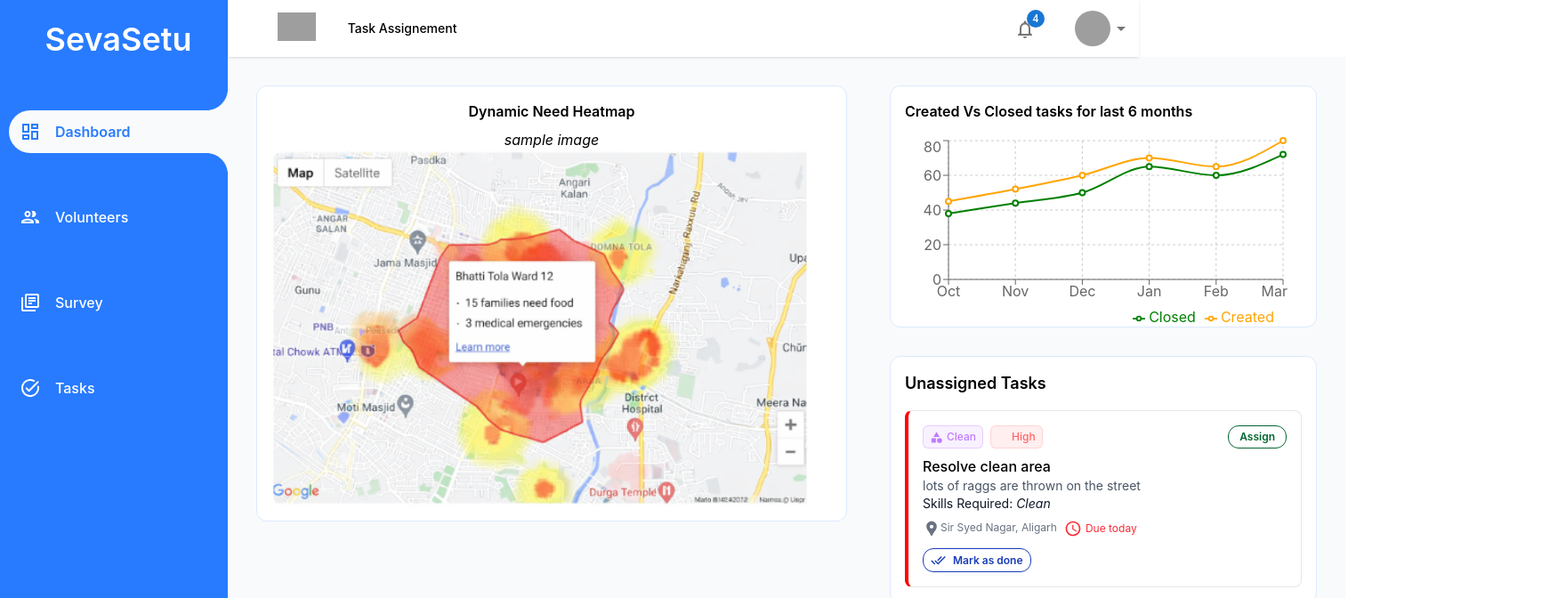
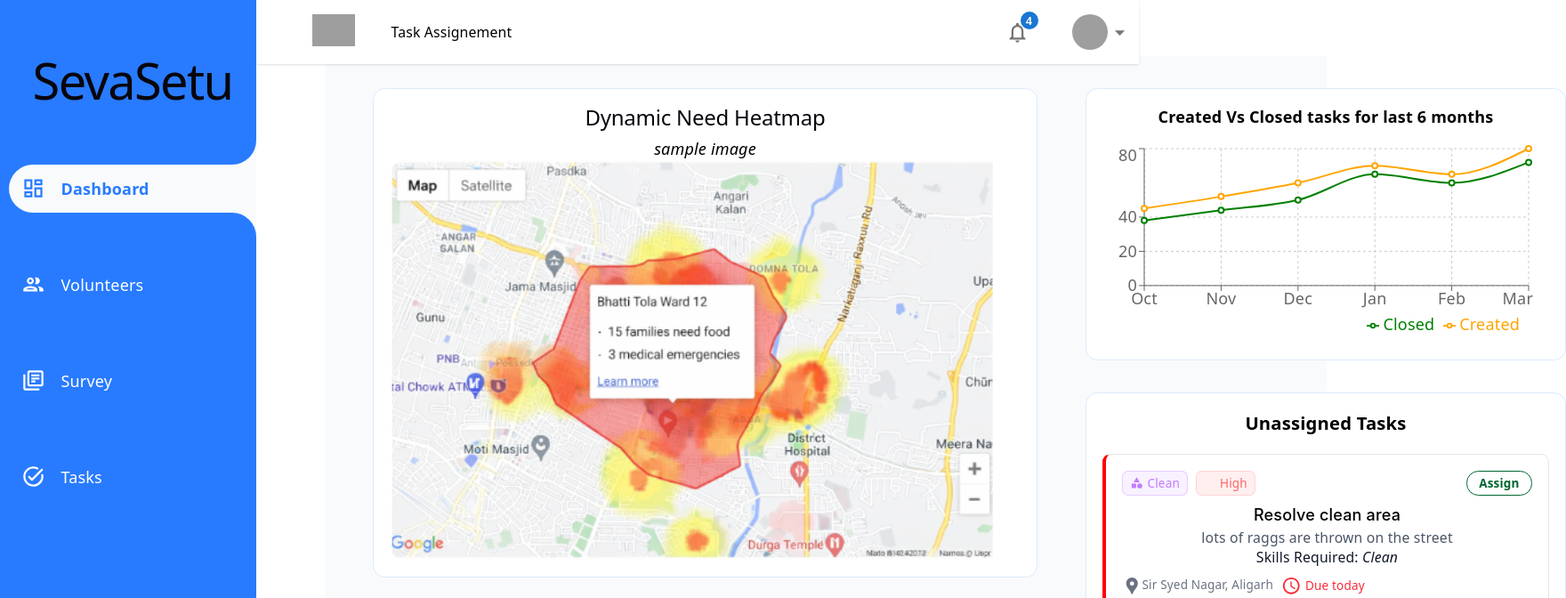
Before and after one commit to AsadMokarim/SevaSetu, a React (Vite) app in the folder frontend/: page / in a window 1280 px wide. Shown: the top 672 px of the page at 89% size, 1760 px wide, since content can reach past the window. Built offline with nearby package versions, Linux system fonts and the light colour scheme; grey boxes are pictures that could not be loaded; some icons are missing.

Commit message:
connect pages to app.jsx

```diff
--- a/frontend/src/App.jsx
+++ b/frontend/src/App.jsx
@@ -1,12 +1,15 @@
+import './index.css'
 import "./App.css"
 import Navbar from "./components/admin/Navbar.jsx"
 import Sidebar from "./components/admin/Sidebar.jsx"
 
 import { Routes, Route } from "react-router-dom"
 import Dashboard from "./pages/admin/Dashboard/Dashboard.jsx"
-import Volunteers from "./pages/admin/Volunteers.jsx"
-import Survey from "./pages/admin/Survey.jsx"
-import Task from "./pages/admin/Task.jsx"
+import Volunteers from "./pages/admin/Volunteers/VolunteersPage.jsx"
+import SurveyPage from "./pages/admin/Survey/SurveyPage.jsx"
+import Task from "./pages/admin/Task/Task.jsx"
+
+
 
 function App() {
   return (
@@ -15,15 +18,15 @@ function App() {
         <Sidebar />
 
         <div className="ml-64 w-full ">
-          <div className="fixed top-0 left-64 right-0 h-16">
+          <div className="fixed top-0 left-64 right-0 z-1000">
             <Navbar />
           </div>
 
-          <div className="mt-16 p-4 bg-gray-50 min-h-screen">
+          <div className="mt-14 p-4 pl-8 bg-gray-50 min-h-screen">
             <Routes>
               <Route path="/" element={<Dashboard />} />
               <Route path="/volunteers" element={<Volunteers />} />
-              <Route path="/survey" element={<Survey />} />
+              <Route path="/survey" element={<SurveyPage />} />
               <Route path="/task" element={<Task />} />
             </Routes>
           </div>
```
